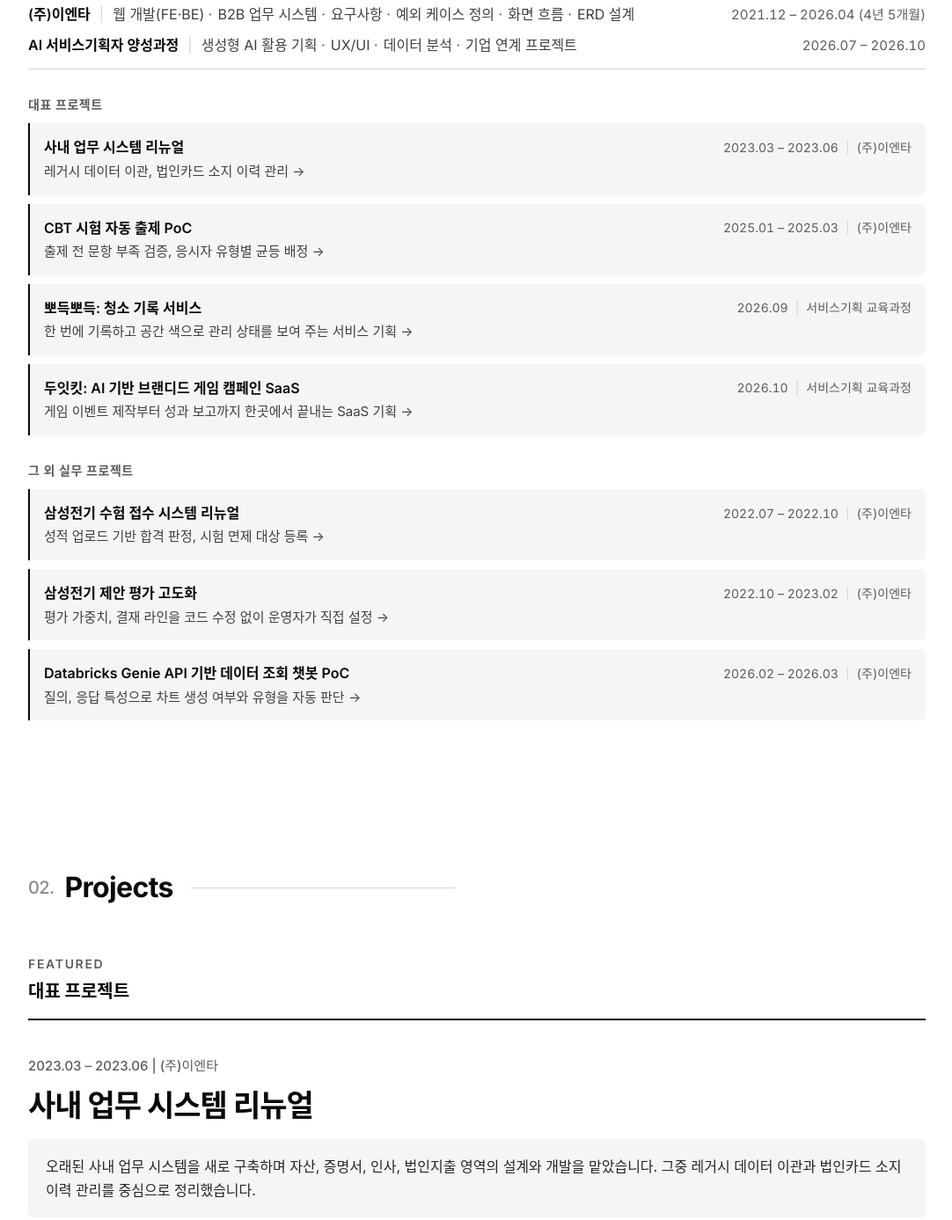
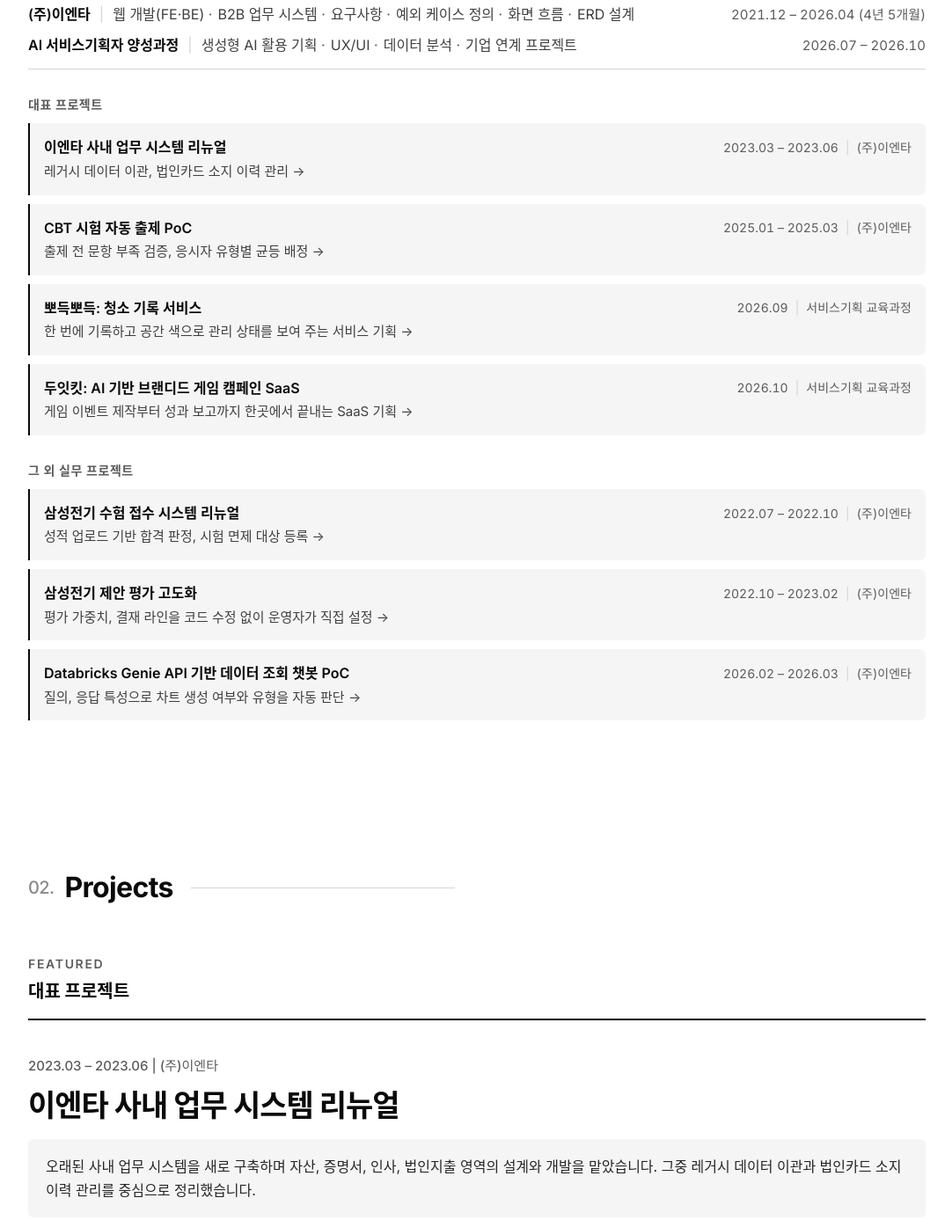
Before and after one commit to jinfuying06/portfolio, a plain HTML site: page index.html in a window 1280 px wide. Shown: the part 968-2355 px from the top of the page at 88% size, without its empty margins (148-1230 px from the left). Drawn offline with Linux system fonts and the light colour scheme; a web font is replaced by a local one.

Commit message:
사내 시스템 사례명 변경: 이엔타 사내 업무 시스템 리뉴얼
Co-Authored-By: Claude Opus 5.5 <noreply@anthropic.com>

```diff
--- a/index.html
+++ b/index.html
@@ -80,7 +80,7 @@
 
       <p class="career-group">대표 프로젝트</p>
       <ul class="career-list">
-        <li class="is-link"><a href="#renewal"><strong>사내 업무 시스템 리뉴얼</strong><span class="when">2023.03 – 2023.06<span class="sep" aria-hidden="true">|</span>(주)이엔타</span><p>레거시 데이터 이관, 법인카드 소지 이력 관리 <span class="arrow" aria-hidden="true">→</span></p></a></li>
+        <li class="is-link"><a href="#renewal"><strong>이엔타 사내 업무 시스템 리뉴얼</strong><span class="when">2023.03 – 2023.06<span class="sep" aria-hidden="true">|</span>(주)이엔타</span><p>레거시 데이터 이관, 법인카드 소지 이력 관리 <span class="arrow" aria-hidden="true">→</span></p></a></li>
         <li class="is-link"><a href="#cbt"><strong>CBT 시험 자동 출제 PoC</strong><span class="when">2025.01 – 2025.03<span class="sep" aria-hidden="true">|</span>(주)이엔타</span><p>출제 전 문항 부족 검증, 응시자 유형별 균등 배정 <span class="arrow" aria-hidden="true">→</span></p></a></li>
         <li class="is-link"><a href="#bbodeuk"><strong>뽀득뽀득: 청소 기록 서비스</strong><span class="when">2026.09<span class="sep" aria-hidden="true">|</span>서비스기획 교육과정</span><p>한 번에 기록하고 공간 색으로 관리 상태를 보여 주는 서비스 기획 <span class="arrow" aria-hidden="true">→</span></p></a></li>
         <li class="is-link"><a href="#doitkit"><strong>두잇킷: AI 기반 브랜디드 게임 캠페인 SaaS</strong><span class="when">2026.10<span class="sep" aria-hidden="true">|</span>서비스기획 교육과정</span><p>게임 이벤트 제작부터 성과 보고까지 한곳에서 끝내는 SaaS 기획 <span class="arrow" aria-hidden="true">→</span></p></a></li>
@@ -101,11 +101,11 @@
 
     <h3 class="project-group reveal"><span class="group-label">Featured</span>대표 프로젝트</h3>
 
-    <!-- 사내 시스템 리뉴얼 (원고: docs/site-copy.md) -->
+    <!-- 이엔타 사내 업무 시스템 리뉴얼 (원고: docs/site-copy.md) -->
     <article class="project cs" id="renewal">
       <header class="project-head">
         <p class="project-overline reveal">2023.03 – 2023.06 | (주)이엔타</p>
-        <h3 class="project-title reveal">사내 업무 시스템 리뉴얼</h3>
+        <h3 class="project-title reveal">이엔타 사내 업무 시스템 리뉴얼</h3>
         <p class="project-desc reveal">오래된 사내 업무 시스템을 새로 구축하며 자산, 증명서, 인사, 법인지출 영역의 설계와 개발을 맡았습니다. 그중 레거시 데이터 이관과 법인카드 소지 이력 관리를 중심으로 정리했습니다.</p>
       </header>
       <figure class="project-media reveal">
```
